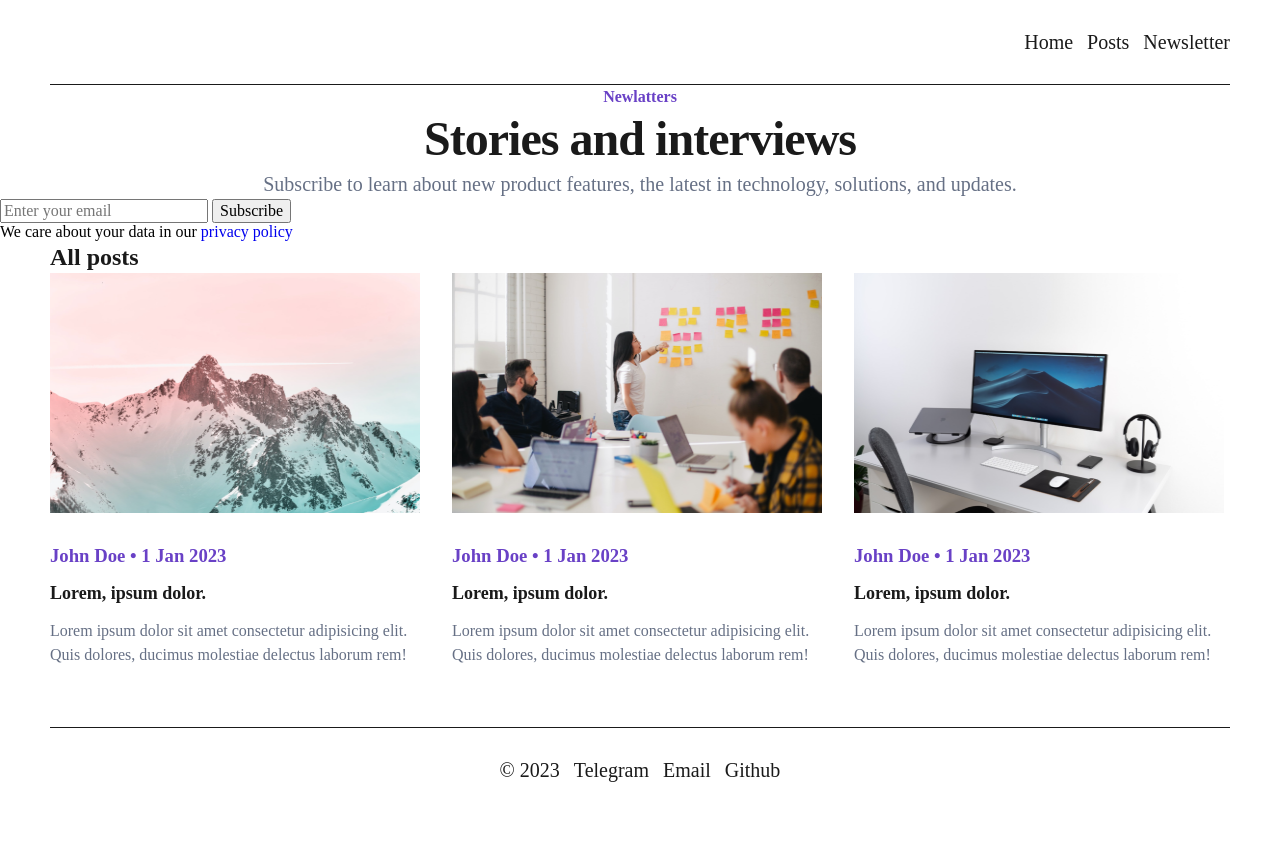
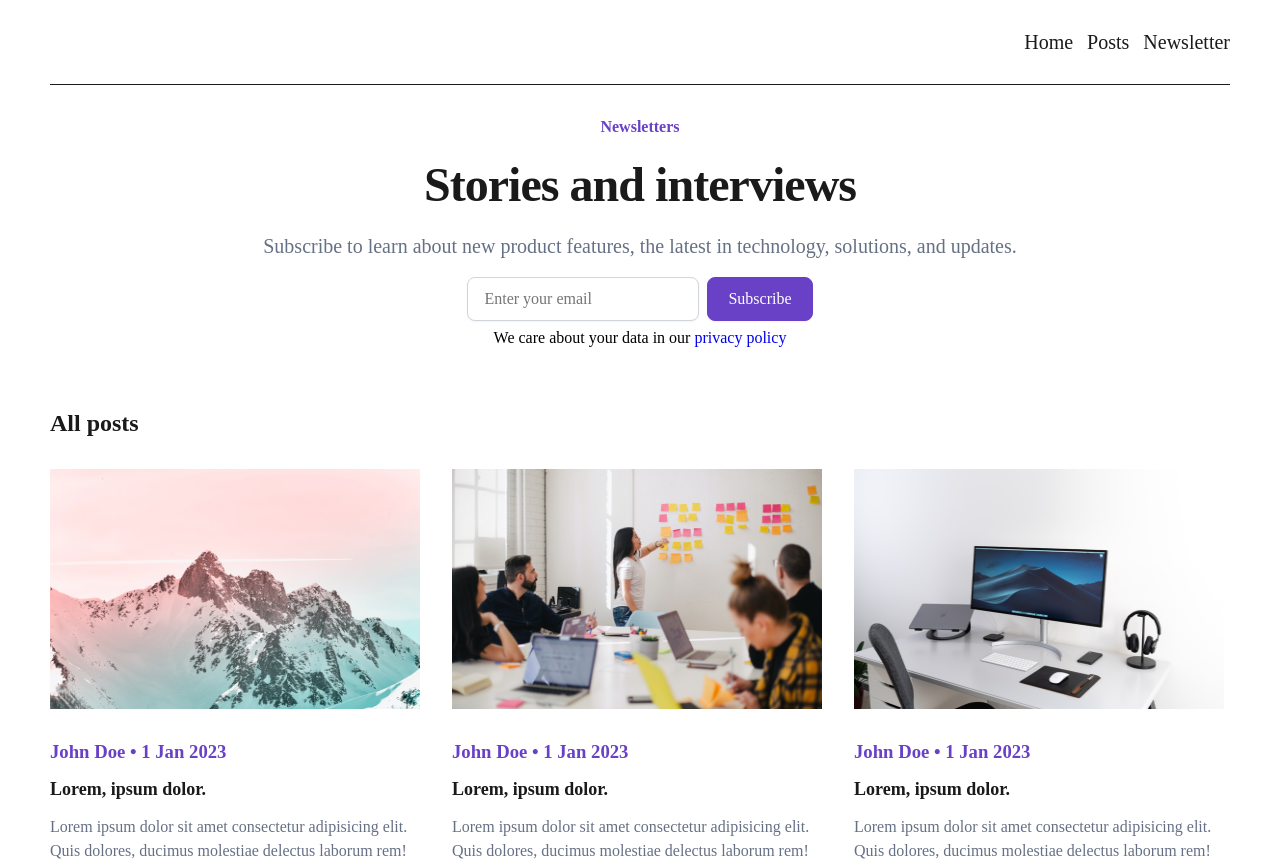
Before and after one commit to dmitrygvl/blogLayout, a website built with webpack: page src/pages/newsletter.html in a window 1280 px wide. Shown: the top 866 px of the page. Before the commit the page ends 830 px from the top, so only its background shows below. Built offline with nearby package versions, Linux system fonts and the light colour scheme.

Commit message:
Complete Newsletter

```diff
--- a/src/pages/newsletter.html
+++ b/src/pages/newsletter.html
@@ -29,24 +29,30 @@
     </header>
     <main>
       <section class="subscribe-box">
-        <h2 class="subheading">Newlatters</h2>
+        <h2 class="subheading">Newsletters</h2>
         <h1 class="headingFeedback">Stories and interviews</h1>
-        <p class="subscribe__text">Subscribe to learn about new product features, the latest in technology, solutions, and updates.</p>
-        <form action="#">
-          <input placeholder="Enter your email" type="email">
-          <button>Subscribe</button>
+        <p class="subscribe__text">
+          Subscribe to learn about new product features, the latest in
+          technology, solutions, and updates.
+        </p>
+        <div class="form__box">
+          <form class="form" action="#">
+            <input class="form__input" placeholder="Enter your email" type="email" />
+            <button class="form__button">Subscribe</button>
+          </form>
           <p>We care about your data in our <a href="#">privacy policy</a></p>
-        </form>
+        </div>
       </section>
 
       <a class="sectionHeading" href="posts.html">All posts</a>
       <section class="allPosts-box">
         <article class="postCard">
-          <img
+          <a href="article.html"
+            ><img
               class="postCard__img"
               src="../assets/img/img4.png"
               alt="post image"
-          />
+          /></a>
           <h3 class="postCard__author">John Doe • 1 Jan 2023</h3>
           <a class="postCard__heading" href="article.html"
             >Lorem, ipsum dolor.</a
@@ -58,11 +64,12 @@
         </article>
 
         <article class="postCard">
-          <img
+          <a href="article.html"
+            ><img
               class="postCard__img"
               src="../assets/img/img5.png"
               alt="post image"
-          />
+          /></a>
           <h3 class="postCard__author">John Doe • 1 Jan 2023</h3>
           <a class="postCard__heading" href="article.html"
             >Lorem, ipsum dolor.</a
@@ -74,11 +81,12 @@
         </article>
 
         <article class="postCard">
-          <img
+          <a href="article.html"
+            ><img
               class="postCard__img"
               src="../assets/img/img6.png"
               alt="post image"
-          />
+          /></a>
           <h3 class="postCard__author">John Doe • 1 Jan 2023</h3>
           <a class="postCard__heading" href="article.html"
             >Lorem, ipsum dolor.</a
--- a/src/styles/SCSS/home.scss
+++ b/src/styles/SCSS/home.scss
@@ -2,10 +2,11 @@
 @import "vars";
 
 .sectionHeading {
+  display: block;
   padding: 0 calc(50% - 590px);
 
   padding-top: 30px;
-  padding-bottom: 32px;
+  padding-bottom: 30px;
   color: $black;
   font-size: 24px;
   font-style: normal;
--- a/src/styles/SCSS/newsletter.scss
+++ b/src/styles/SCSS/newsletter.scss
@@ -1,13 +1,52 @@
 @import "mixin";
 @import "vars";
 
-subscribe-box {
+.subscribe-box {
   padding: 0 calc(50% - 590px);
+  margin: 30px 0px;
   display: flex;
-  justify-content: center;
+  flex-direction: column;
+  gap: 16px;
+}
+
+.form__box {
+  display: flex;
+  flex-direction: column;
+  align-items: center;
+  gap: 8px;
+}
+
+.form {
+  display: flex;
+  gap: 8px;
+
+  &__input {
+    padding: 12px 14px 12px 16px;
+    border-radius: 8px;
+    border: 1px solid #d0d5dd;
+    background: $white;
+    box-shadow: 0px 1px 2px 0px rgba(16, 24, 40, 0.05);
+    ::placeholder {
+      color: $grey;
+      font-size: 16px;
+      font-style: normal;
+      font-weight: 400;
+      line-height: 24px;
+    }
+  }
+  &__button {
+    text-align: center;
+    color: $white;
+    padding: 12px 20px;
+    border-radius: 8px;
+    border: 1px solid $purple;
+    background: $purple;
+    box-shadow: 0px 1px 2px 0px rgba(16, 24, 40, 0.05);
+  }
 }
 
 .subheading {
+  // padding: 30px;
   text-align: center;
 
   color: $purple;
@@ -25,7 +64,7 @@ subscribe-box {
   font-size: 48px;
   font-style: normal;
   font-weight: 600;
-  line-height: 60px; /* 125% */
+  line-height: 60px;
   letter-spacing: -0.96px;
 }
 
```
Also changed, not shown: src/pages/homePage.html (+29 -20 lines), src/pages/posts.html (+36 -24 lines), src/styles/CSS/home.css, src/styles/CSS/newsletter.css, src/styles/CSS/style.css, 3 other files. Lines whose indentation alone changed are shown as unchanged.
